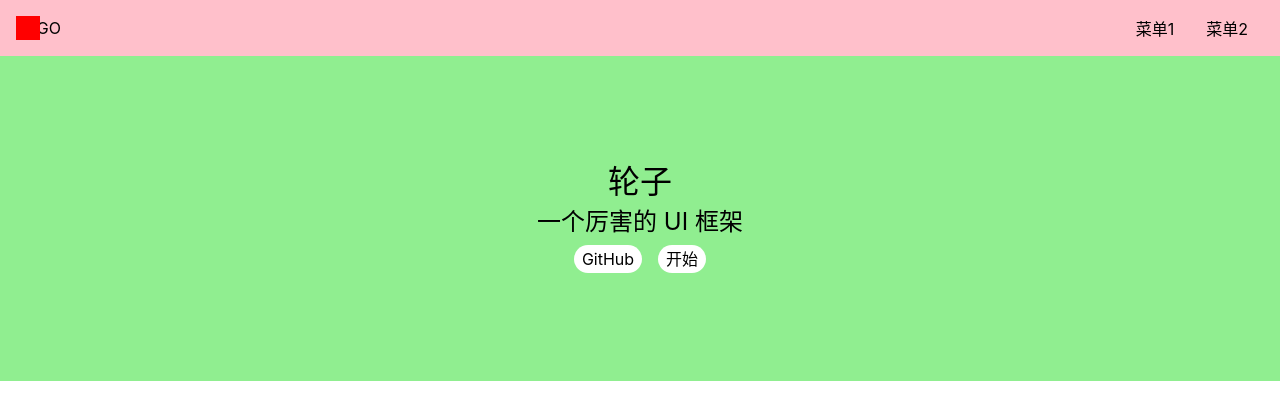
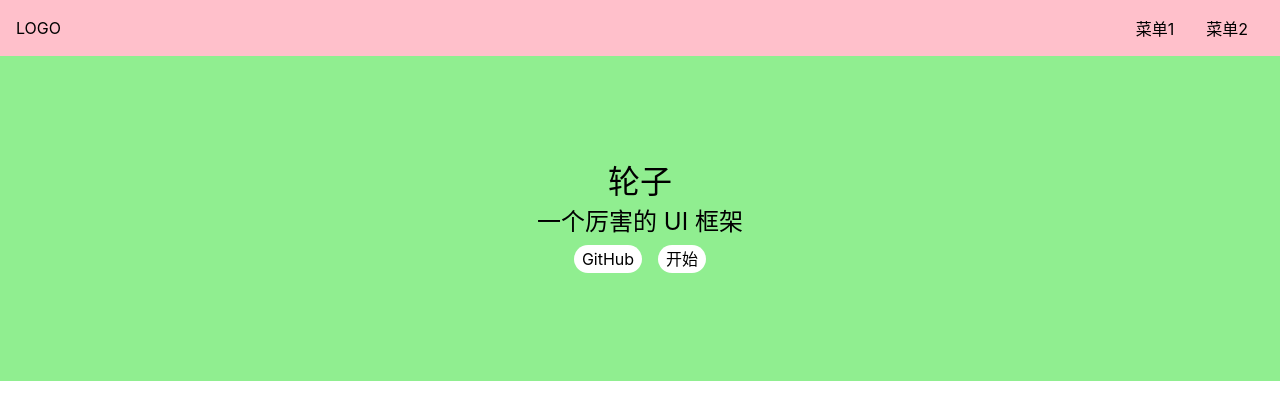
Before and after one commit to heavenly-zy/v3-wheel, a Vue app: page / in a window 1280 px wide. Shown: the top 420 px of the page. Built offline with nearby package versions, Linux system fonts and the light colour scheme.

Commit message:
完善 aside 切换逻辑

```diff
--- a/src/App.vue
+++ b/src/App.vue
@@ -8,7 +8,8 @@
 export default {
   name: 'App',
   setup() {
-    const asideVisible = ref(false);
+    const width = document.documentElement.clientWidth;
+    const asideVisible = ref(width > 500);
     provide('asideVisible', asideVisible); // set
   }
 };
--- a/src/components/Topnav.vue
+++ b/src/components/Topnav.vue
@@ -1,11 +1,11 @@
 <template>
   <div class="topnav">
-    <div class="logo" @click="toggleMenu">LOGO</div>
+    <div class="logo">LOGO</div>
     <ul class="menu">
       <li>菜单1</li>
       <li>菜单2</li>
     </ul>
-    <span class="toggleAside"></span>
+    <span class="toggleAside" @click="toggleMenu"></span>
   </div>
 </template>
 
@@ -37,6 +37,7 @@
   > .logo {
     max-width: 6em;
     margin-right: auto;
+    padding: 2.2px 0;
   }
 
   > .menu {
@@ -50,7 +51,6 @@
   }
 
   > .toggleAside {
-    display: inline-block;
     width: 24px;
     height: 24px;
     background: red;
@@ -58,6 +58,7 @@
     left: 16px;
     top: 50%;
     transform: translateY(-50%);
+    display: none;
   }
 
   @media (max-width: 500px) {
@@ -67,6 +68,9 @@
     > .logo {
       margin: 0 auto
     }
+    > .toggleAside {
+      display: inline-block;
+    }
   }
 }
 </style>
--- a/src/views/Doc.vue
+++ b/src/views/Doc.vue
@@ -41,10 +41,6 @@
   background: lightblue;
   width: 150px;
   padding: 16px;
-  position: fixed;
-  top: 0;
-  left: 0;
-  margin-top: 55px;
 
   > h2 {
     margin-bottom: 4px;
@@ -55,5 +51,11 @@
       padding: 4px 0;
     }
   }
+  @media (max-width: 500px) {
+    position: fixed;
+    top: 0;
+    left: 0;
+    margin-top: 55px;
+  }
 }
 </style>
```
